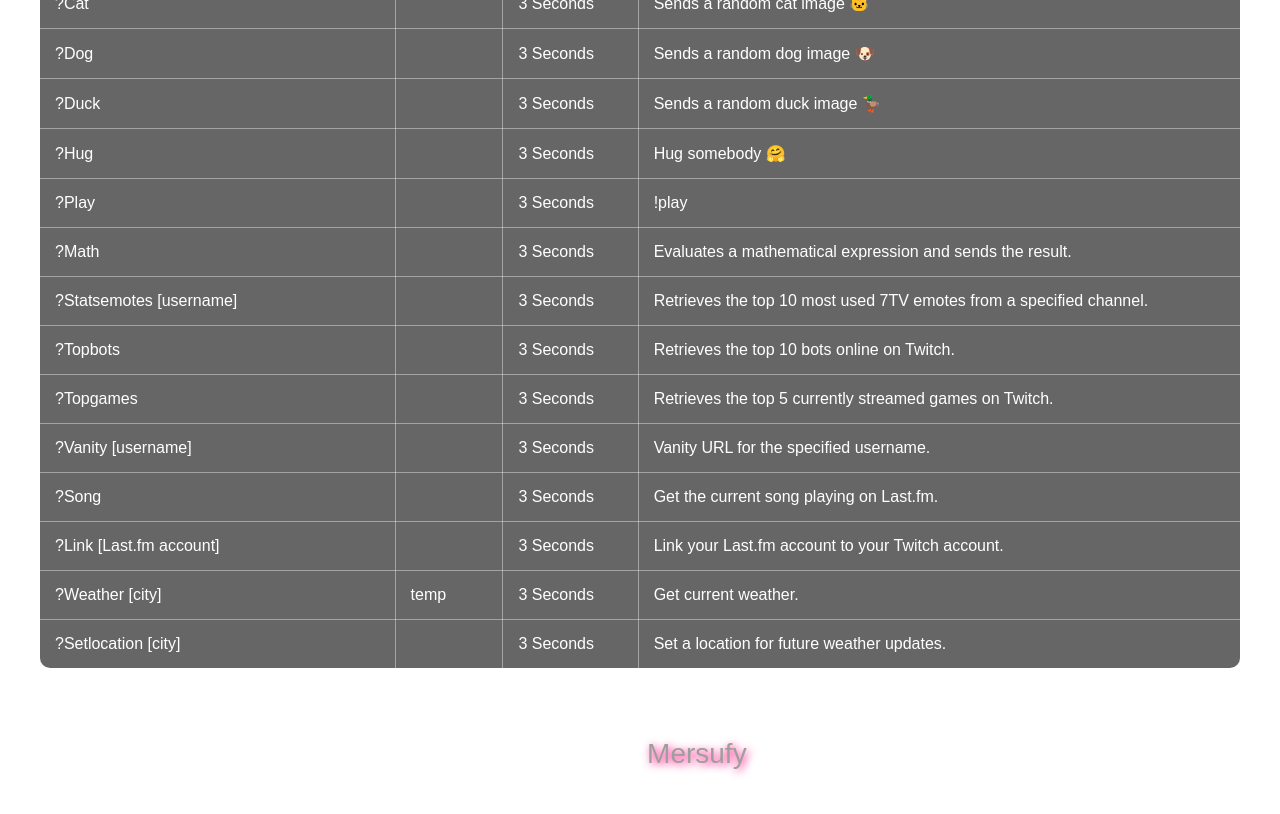
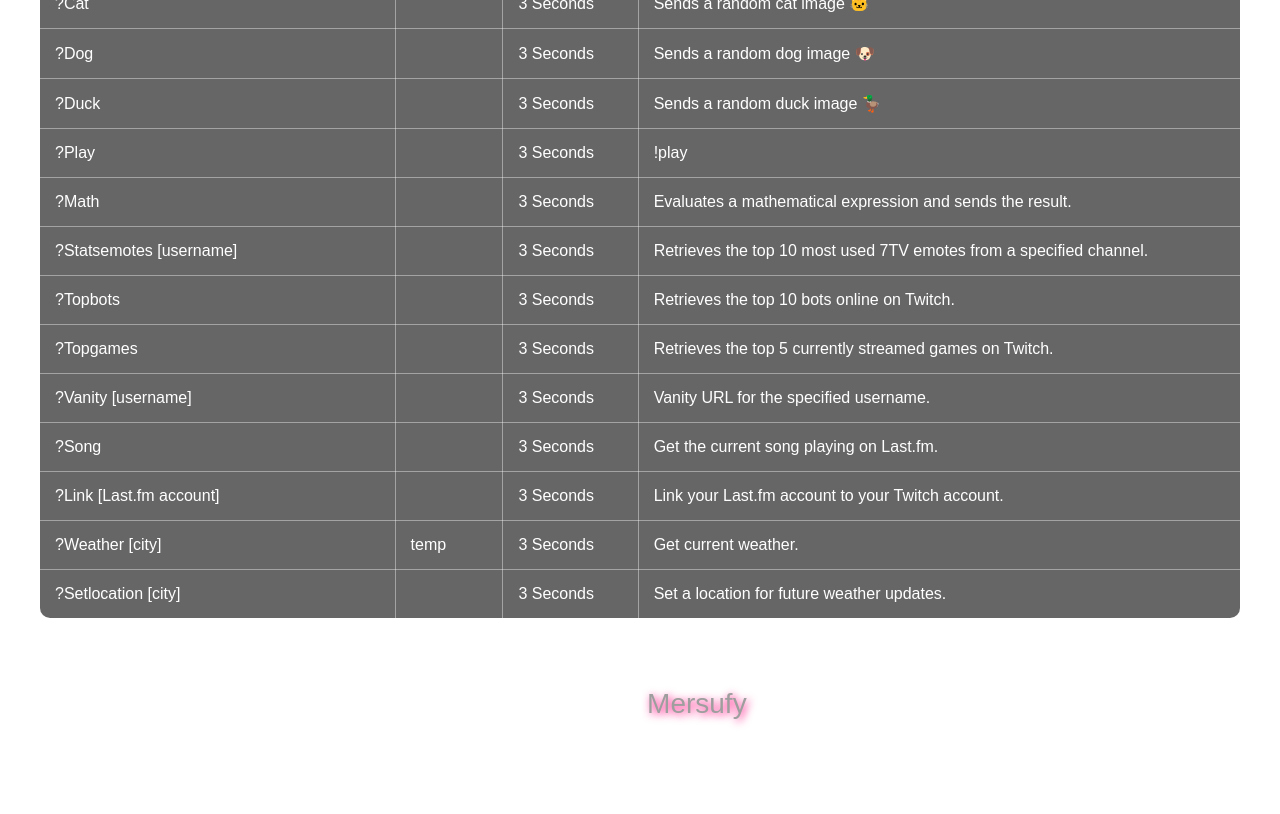
Before and after one commit to Mersufy/Mersufy.github.io, a plain HTML site: page index.html in a window 1280 px wide. Shown: the part 2860-3674 px from the top of the page. After the commit the page ends 3630 px from the top, so only its background shows below. Drawn offline with Linux system fonts and the light colour scheme; grey boxes are pictures that could not be loaded.

Commit message:
Update Index.html

```diff
--- a/index.html
+++ b/index.html
@@ -511,12 +511,6 @@
 						<td>Sends a random duck image 🦆</td>
 					</tr>
 					<tr>
-						<td>?Hug</td>
-						<td></td>
-						<td>3 Seconds</td>
-						<td>Hug somebody 🤗</td>
-					</tr>
-					<tr>
 						<td>?Play</td>
 						<td></td>
 						<td>3 Seconds</td>
```
